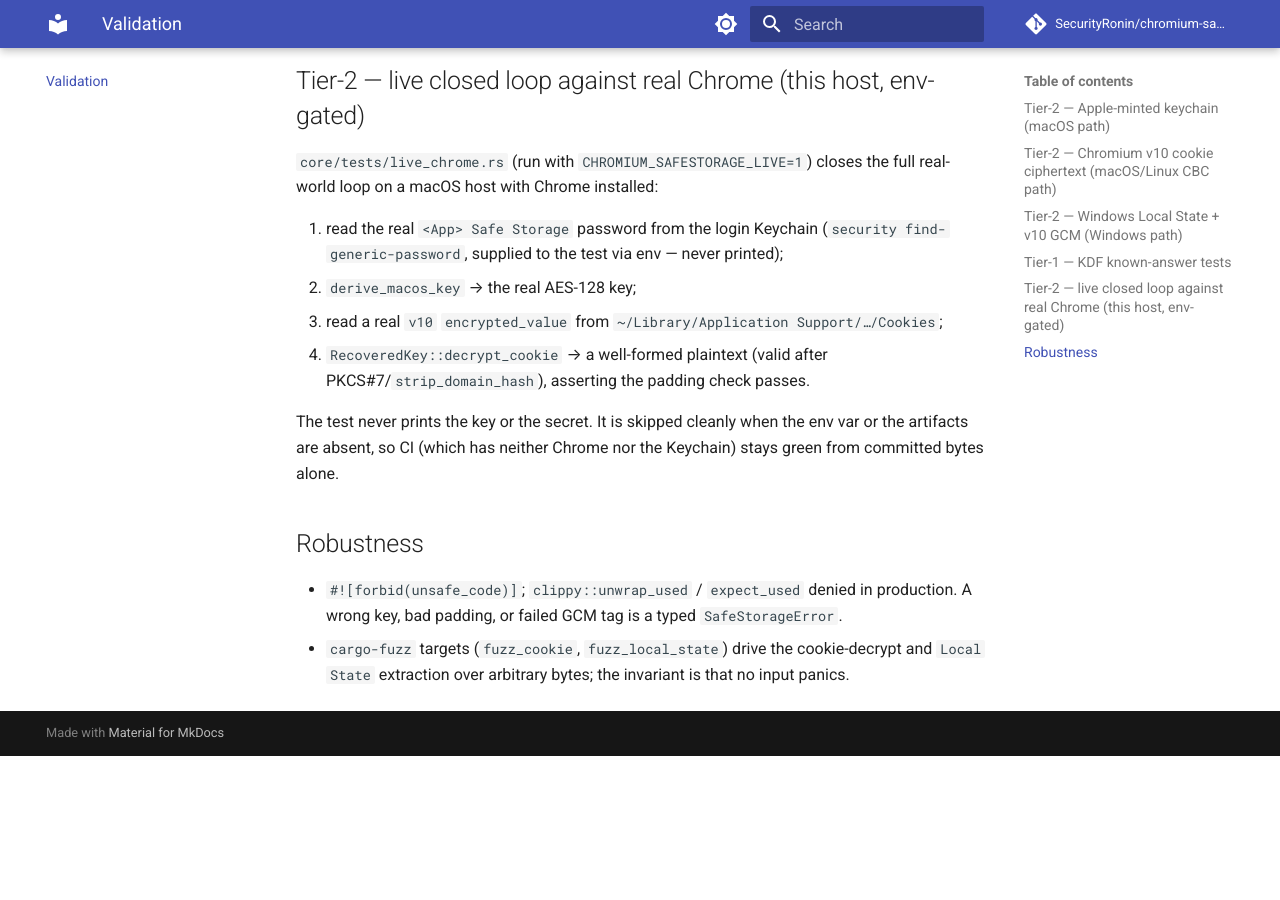
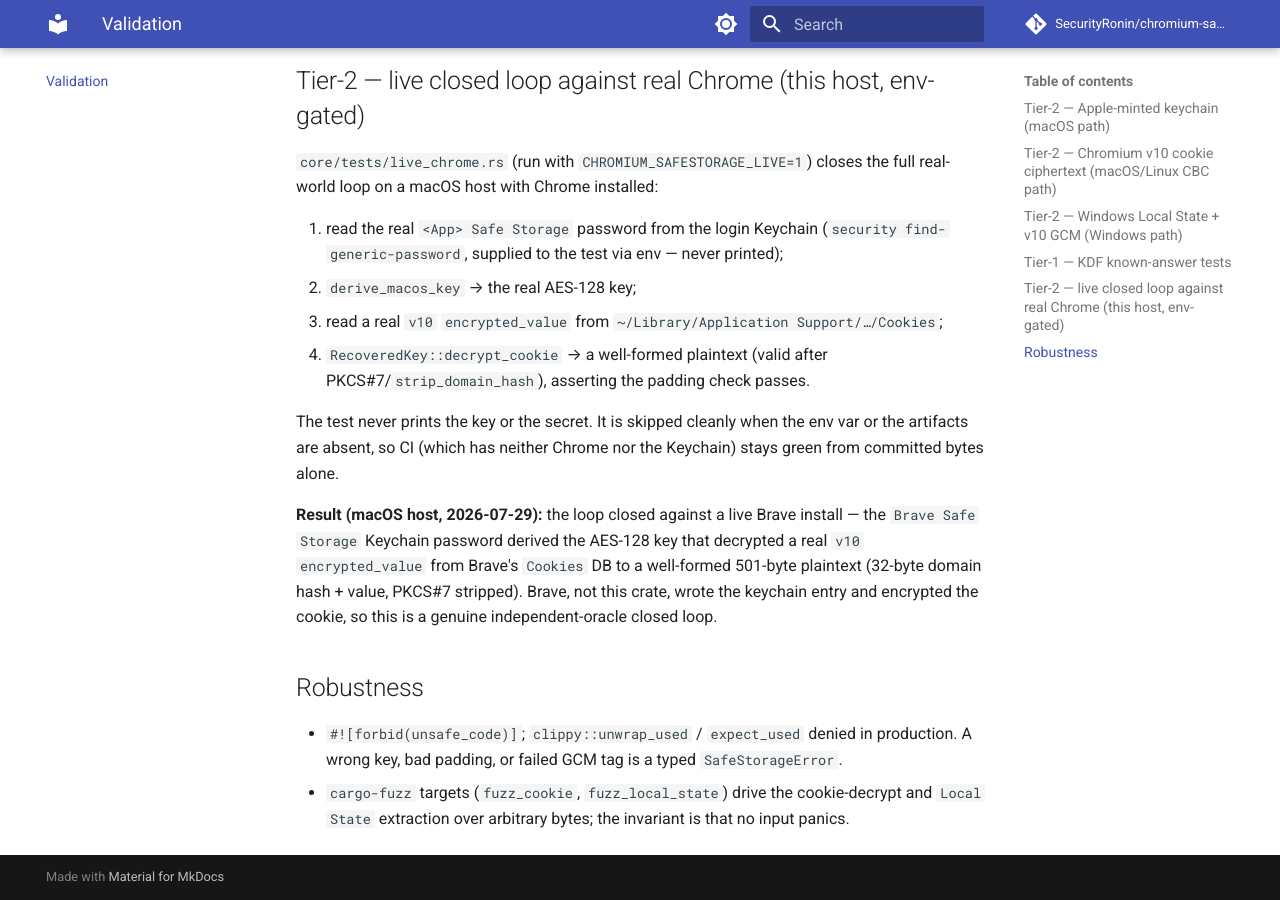
Before and after one commit to SecurityRonin/chromium-safestorage, an MkDocs documentation site: the page built from docs/validation.md, in a window 1280 px wide and 900 px high, scrolled down 1663 px. Built offline with MkDocs 1.6.1 and Material for MkDocs 9.7.7, drawn with Linux system fonts in a browser that asks for light colours; comment, search, counter and statistics services are not loaded; before the commit the page ends 2419 px from its top, so only the background shows below that.

Commit message:
docs: record live closed-loop validation result (real Brave, macOS)
The env-gated live test ran on a macOS host: the real Brave Safe Storage
Keychain password derived the AES-128 key that decrypted a real v10 cookie
from Brave's Cookies DB to a well-formed 501-byte plaintext. Genuine
independent-oracle closed loop (Brave wrote both the keychain entry and the
ciphertext); no secret printed.

Co-Authored-By: Claude Fable 5 <noreply@anthropic.com>

```diff
--- a/docs/validation.md
+++ b/docs/validation.md
@@ -75,6 +75,13 @@ The test never prints the key or the secret. It is skipped cleanly when the env
 var or the artifacts are absent, so CI (which has neither Chrome nor the Keychain)
 stays green from committed bytes alone.
 
+**Result (macOS host, 2026-07-29):** the loop closed against a live Brave install
+— the `Brave Safe Storage` Keychain password derived the AES-128 key that
+decrypted a real `v10` `encrypted_value` from Brave's `Cookies` DB to a
+well-formed 501-byte plaintext (32-byte domain hash + value, PKCS#7 stripped).
+Brave, not this crate, wrote the keychain entry and encrypted the cookie, so this
+is a genuine independent-oracle closed loop.
+
 ## Robustness
 
 - `#![forbid(unsafe_code)]`; `clippy::unwrap_used` / `expect_used` denied in
```
